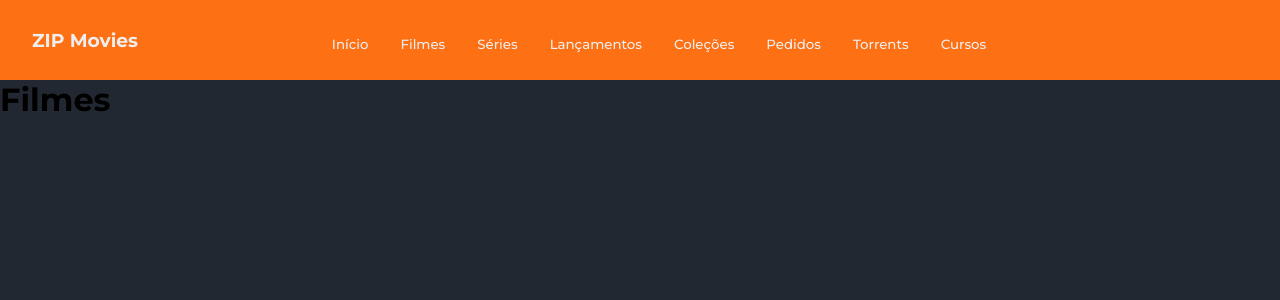
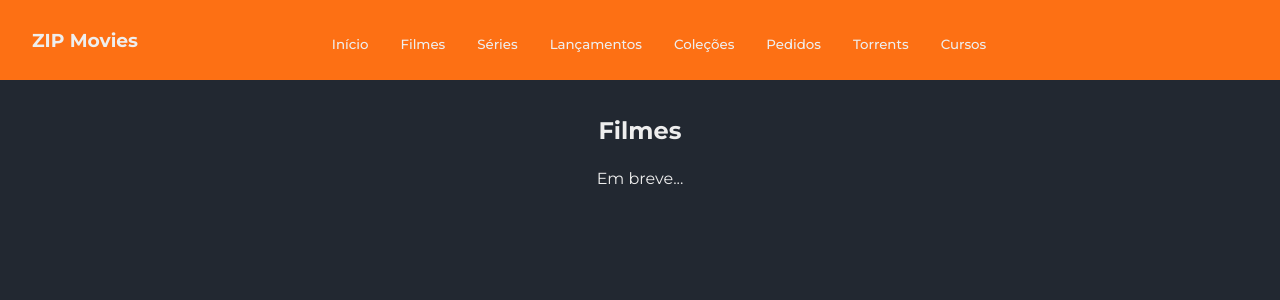
Before and after one commit to VictorCrisostomo/zipmovies-app, a React (Create React App) app: page /filmes in a window 1280 px wide. Shown: the top 300 px of the page. Built offline with nearby package versions, Linux system fonts and the light colour scheme.

Commit message:
create titles

```diff
--- a/src/pages/Colecoes/index.js
+++ b/src/pages/Colecoes/index.js
@@ -2,7 +2,8 @@
 const Colecoes = () => {
   return (
     <div>
-        <h1>Coleções</h1>
+        <h2 className="secondary-title">Coleções</h2>
+        <p className="secondary-title">Em breve...</p>
     </div>
   )
 }
--- a/src/pages/Cursos/index.js
+++ b/src/pages/Cursos/index.js
@@ -2,7 +2,8 @@
 const Cursos = () => {
   return (
     <div>
-        <h1>Cursos</h1>
+        <h2 className="secondary-title">Cursos</h2>
+        <p className="secondary-title">Em breve...</p>
     </div>
   )
 }
--- a/src/pages/Filmes/index.js
+++ b/src/pages/Filmes/index.js
@@ -2,7 +2,8 @@
 const Filmes = () => {
   return (
     <div>
-        <h1>Filmes</h1>
+        <h2 className="secondary-title">Filmes</h2>
+        <p className="secondary-title">Em breve...</p>
     </div>
   )
 }
--- a/src/pages/Home/index.js
+++ b/src/pages/Home/index.js
@@ -2,7 +2,7 @@
 const Home = () => {
   return (
     <div>
-        <h1>Início</h1>
+        <h2 className="main-title">Seu site de filmes e séries online</h2>
     </div>
   )
 }
--- a/src/pages/Lancamentos/index.js
+++ b/src/pages/Lancamentos/index.js
@@ -2,7 +2,8 @@
 const Lancamentos = () => {
   return (
     <div>
-        <h1>Lançamentos</h1>
+        <h2 className="secondary-title">Lançamentos</h2>
+        <p className="secondary-title">Em breve...</p>
     </div>
   )
 }
--- a/src/pages/Pedidos/index.js
+++ b/src/pages/Pedidos/index.js
@@ -2,7 +2,8 @@
 const Pedidos = () => {
   return (
     <div>
-        <h1>Pedidos</h1>
+        <h2 className="secondary-title">Pedidos</h2>
+        <p className="secondary-title">Em breve...</p>
     </div>
   )
 }
--- a/src/pages/Series/index.js
+++ b/src/pages/Series/index.js
@@ -2,7 +2,8 @@
 const Series = () => {
   return (
     <div>
-        <h1>Séries</h1>
+        <h2 className="secondary-title">Séries</h2>
+        <p className="secondary-title">Em breve...</p>
     </div>
   )
 }
--- a/src/pages/Torrents/index.js
+++ b/src/pages/Torrents/index.js
@@ -2,7 +2,8 @@
 const Torrents = () => {
   return (
     <div>
-        <h1>Torrents</h1>
+        <h2 className="secondary-title">Torrents</h2>
+        <p className="secondary-title">Em breve...</p>
     </div>
   )
 }
--- a/src/styles/main.css
+++ b/src/styles/main.css
@@ -22,6 +22,8 @@
 body {
     background-color: var(--mainColor);
 }
+
+/* NAVBAR */
 
 header {
     display: flex;
@@ -62,7 +64,30 @@ header .nav-btn{
     font-size: 1.5rem;
 }
 
+/* TITLES */
+.main-title {
+    margin-top: 1.5em;
+    font-family: 'Bebas Neue', cursive;
+
+    color: var(--mainColorLight);
+
+    display: flex;
+    justify-content: center;
+}
+
+.secondary-title{
+    margin-top: 1.5em;
+
+    color: var(--mainColorLight);
+
+    display: flex;
+    justify-content: center;
+}
+
 @media only screen and (max-width: 1024px) {
+
+    /* NAVBAR */
+
     header .nav-btn{
         visibility: visible;
         opacity: 1;
```
